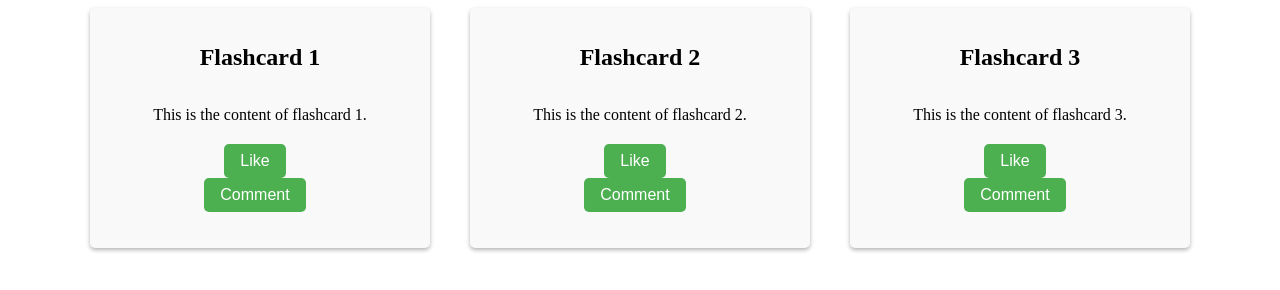
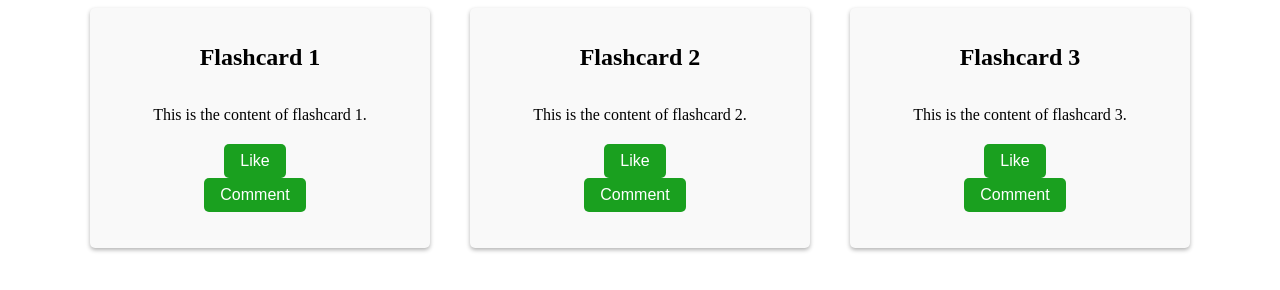
Before and after one commit to x2ARM/tRon, a plain HTML site: page index.html in a window 1280 px wide. Drawn offline with Linux system fonts and the light colour scheme.

Commit message:
css element color change

```diff
--- a/index.css
+++ b/index.css
@@ -27,7 +27,7 @@
   }
 
   .like-btn, .comment-btn {
-    background-color: #4CAF50;
+    background-color: #1aa01f;
     border: none;
     color: white;
     padding: 8px 16px;
```
